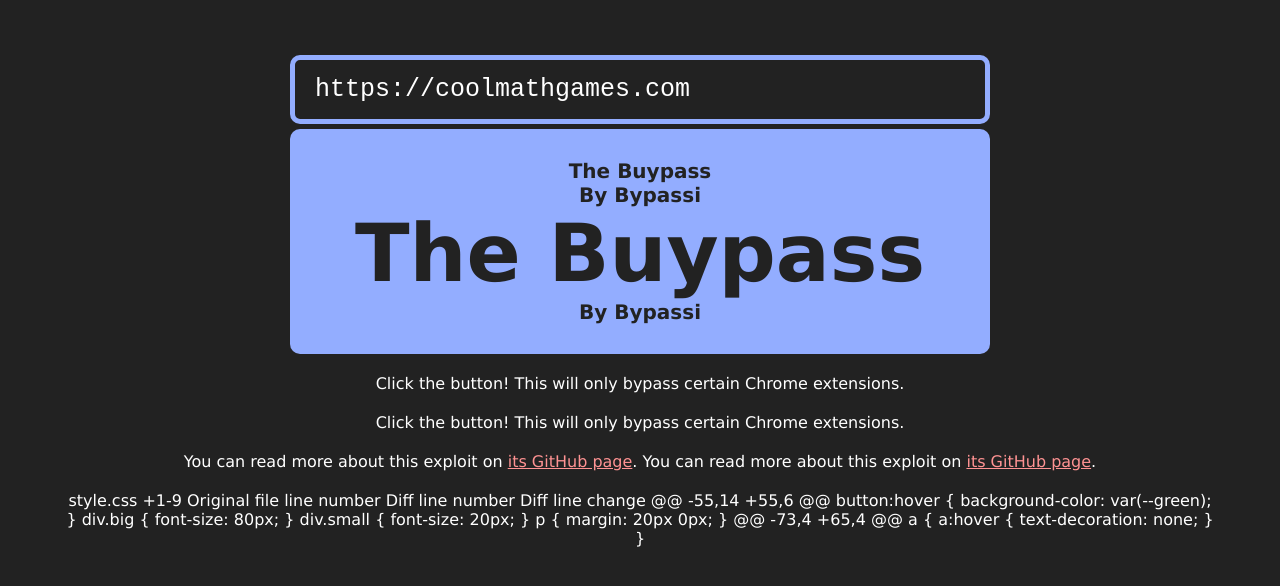
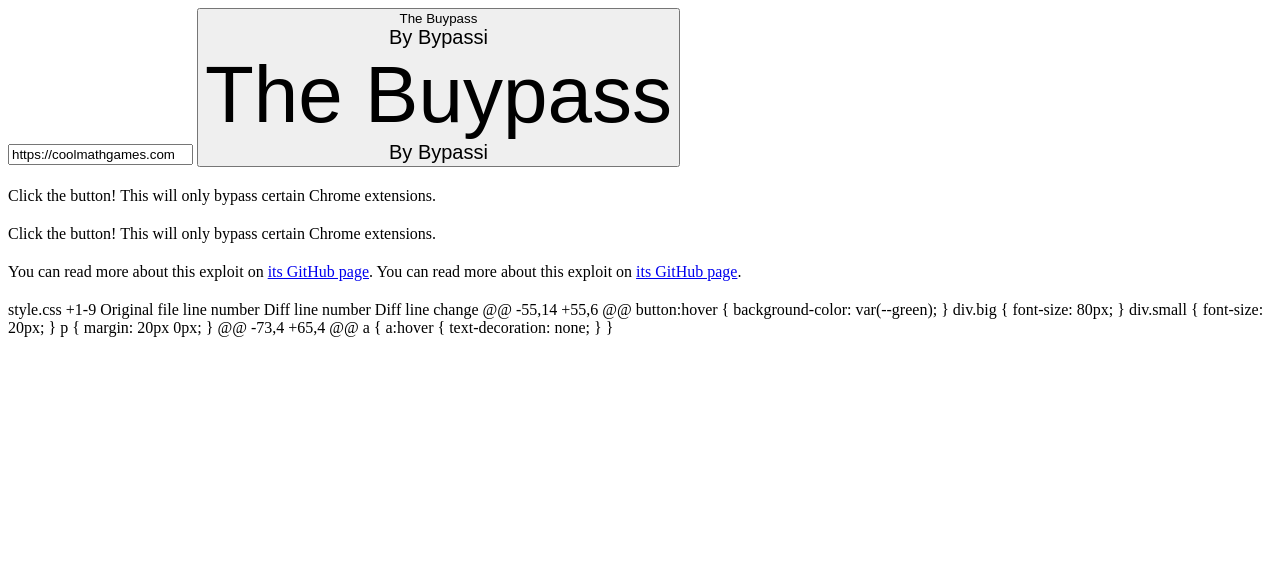
Before and after one commit to kingferreribugati/rbys, a plain HTML site: page index.html in a window 1280 px wide. Drawn offline with Linux system fonts and the light colour scheme.

Commit message:
style.css

```diff
--- a/style.css
+++ b/style.css
@@ -1,68 +1,18 @@
-:root {
-    --red: #ff9393;
-    --green: #93ffa9;
-    --blue: #93adff;
-}
-
-* {
-    padding: 0px;
-    margin: 0px;
-    box-sizing: border-box;
-    font-family: Verdana, serif;
-}
-
-body {
-    background-color: #222222;
-    color: white;
-    padding: 50px 5%;
-    text-align: center;
-}
-
-input {
-    width: 700px;
-    display: block;
-    border: 5px solid var(--blue);
-    padding: 15px 20px;
-    margin: 5px auto;
-    font-size: 25px;
-    font-family: monospace;
-    background-color: inherit;
-    color: inherit;
-    border-radius: 10px;
-    transition: border-color 250ms;
-}
-
-input:focus {
-    border-color: var(--green);
-    outline: none;
-}
-
-button {
-    width: 700px;
-    background-color: var(--blue);
-    color: #222222;
-    font-size: 20px;
-    padding: 30px;
-    border: none;
-    border-radius: 10px;
-    text-decoration: none;
-    font-weight: bold;
-    cursor: pointer;
-    transition: background-color 250ms;
-}
-
-button:hover {
     background-color: var(--green);
 }
 
+div.big {
+    font-size: 80px;
+}
+div.small {
+    font-size: 20px;
+}
 p {
     margin: 20px 0px;
 }
-
-a {
-    color: var(--red);
-}
+@@ -73,4 +65,4 @@ a {
 
 a:hover {
     text-decoration: none;
 }
+}
```
